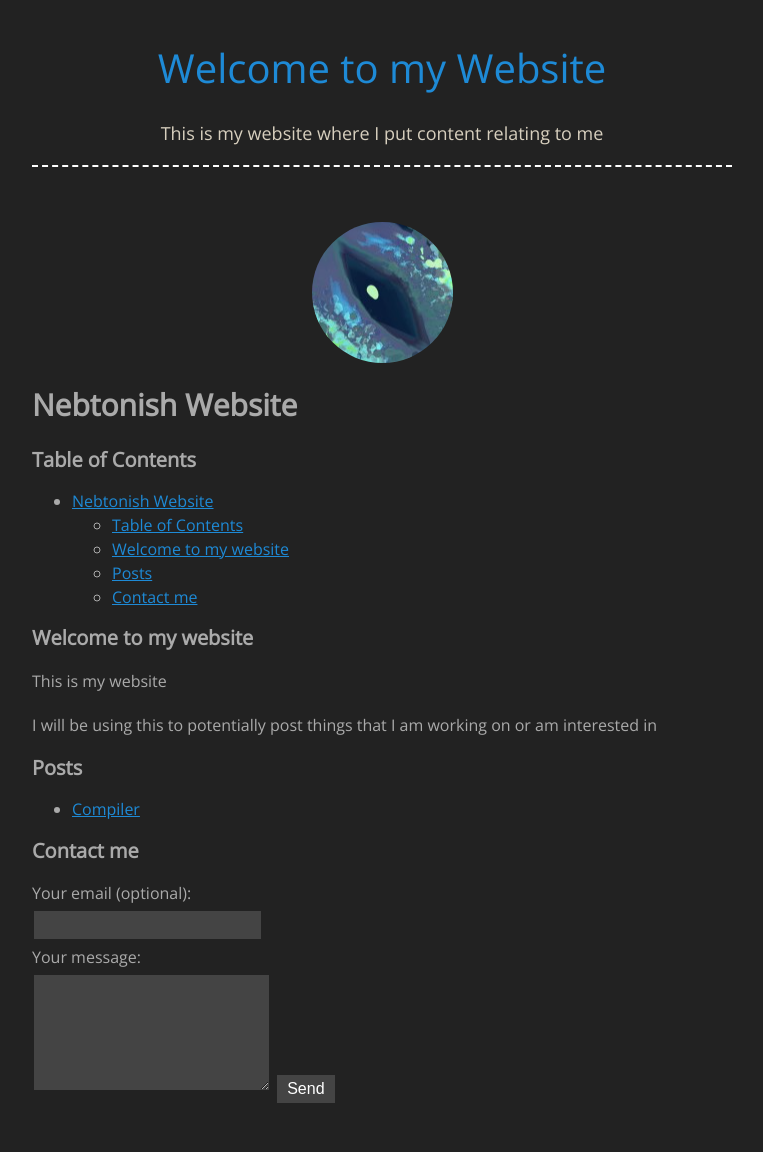
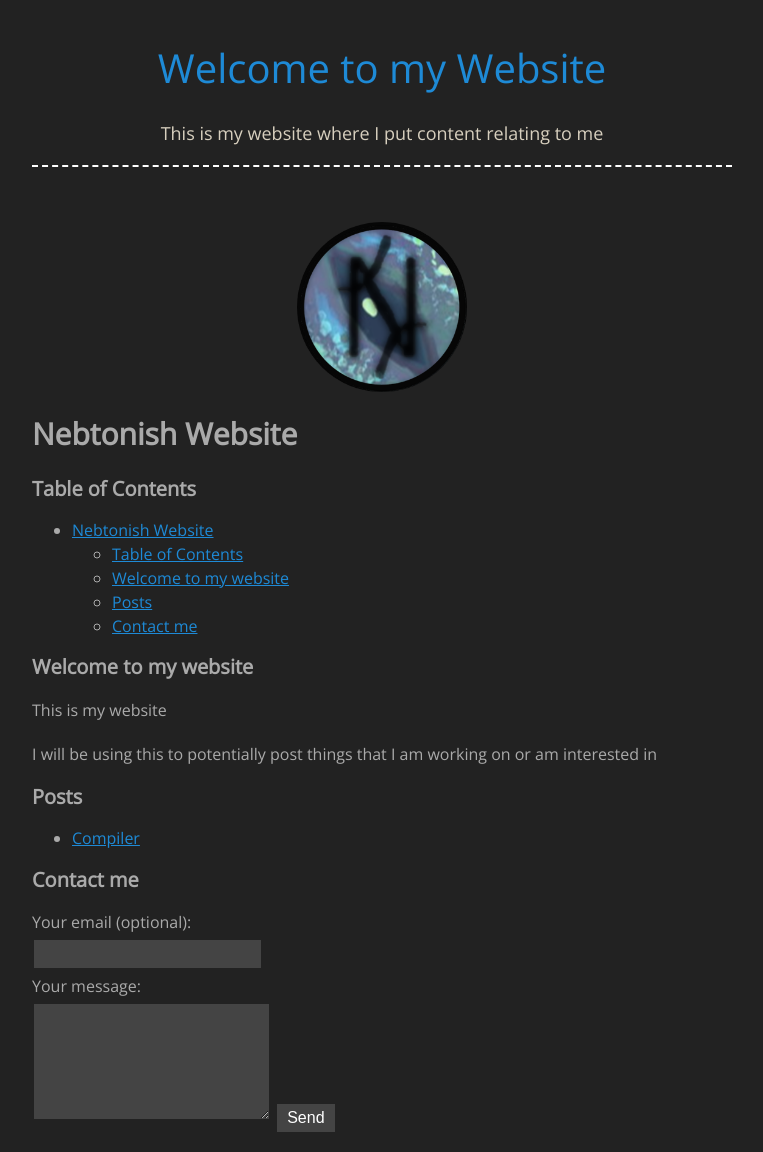
Before and after one commit to Nebtonish/Nebtonish.github.io, a Jekyll site: the page built from index.md, in a window 1280 px wide. Shown: the whole page, without its empty margins (258-1021 px from the left). Built offline with Jekyll 4.4.1, drawn with Linux system fonts in a browser that asks for light colours; our own code applies the rules of GitHub Pages for plain Markdown files; before the commit the page ends 1123 px from its top, so only the background shows below that.

Commit message:
Change logo. Mess with some JS

```diff
--- /dev/null
+++ b/assets/js/firstScript.js
@@ -0,0 +1,3 @@
+"use strict";
+
+alert("welcome to my website");
--- a/index.md
+++ b/index.md
@@ -1,4 +1,5 @@
-<h1 align="center"><img src="/assets/img/logo.png" alt="Logo"></h1>
+<h1 align="center"><img src="/assets/img/logo.png" alt="Logo" style="width:170px;height:170px;"></h1>
+<script src="/assets/js/firstScript.js"></script>
 
 # Nebtonish Website
 
```
Also changed, not shown: assets/img/logo.png, assets/img/logoOld.png (added), 5 other files.
